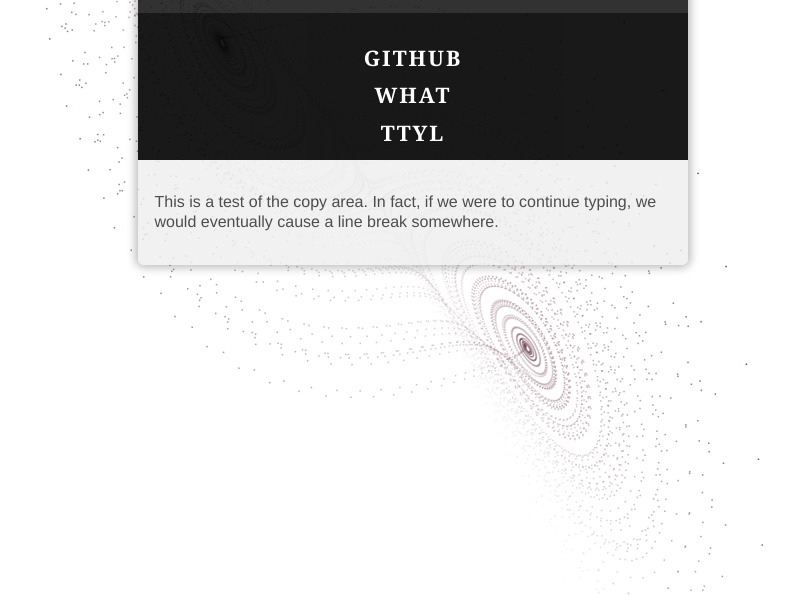
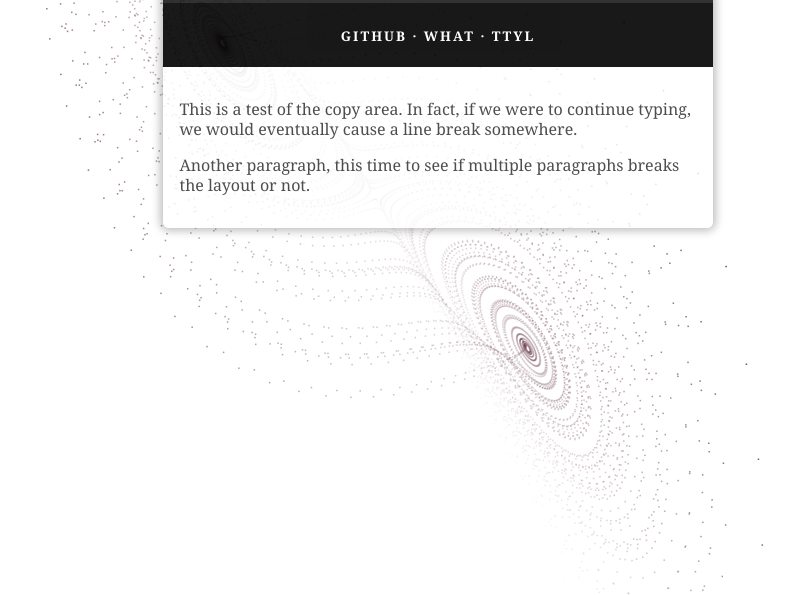
Before and after one commit to razh/about, a plain HTML site: page index.html in a window 1280 px wide. Shown: the part 205-800 px from the top of the page, without its empty margins (202-996 px from the left). Drawn offline with Linux system fonts and the light colour scheme.

Commit message:
Added middle section of hero.

```diff
--- a/css/about.css
+++ b/css/about.css
@@ -3,15 +3,24 @@
 body {
   margin: 0;
   padding: 0;
-  font-family: 'Helvetica Neue', Helvetica, Arial, sans-serif;
+
+  font-family: Georgia, Cambria, serif;
   font-size: 16px;
-  font-weight: 400;
+  font-weight: normal;
   line-height: 20px;
+
+  overflow: auto;
+  overflow-x: hidden;
 }
 
 h1, h2, h3, h4, h5, h6 {
-  font-family: Georgia, serif;
-  margin-bottom: 0;
+  margin-bottom: 10px;
+}
+
+a {
+  color: inherit;
+  font-family: inherit;
+  text-decoration: none;
 }
 
 p {
@@ -28,7 +37,7 @@
   top: 10%;
   left: 50%;
   width: 550px;
-  margin-left: -300px;
+  margin-left: -275px;
 
   -webkit-border-radius: 6px;
      -moz-border-radius: 6px;
@@ -60,17 +69,17 @@
   color: #FFF;
   background-color: #000;
   opacity: 0.9;
-  padding: 3%;
+  padding: 2%;
 }
 
 .hero .hero-middle h2 {
-  font-size: 16pt;
+  font-size: 10pt;
   letter-spacing: 2px;
   text-transform: uppercase;
 }
 
 .hero .hero-bottom {
-  background-color: #EEE;
+  background-color: #FFF;
   opacity: 0.8;
   padding: 3%;
 
@@ -89,7 +98,6 @@
 
 @media(max-width: 767px) {
   .hero {
-    position: fixed;
     top: 60px;
     right: 60px;
     left: 60px;
@@ -98,7 +106,6 @@
   }
 }
 
-
 @media(max-width: 480px) {
   .hero {
     top: 30px;
--- a/index.html
+++ b/index.html
@@ -7,18 +7,20 @@
   <body>
     <div class="hero">
       <div class="hero-top">
-        <h1 class="center">Lorem ipsum sit</h1>
-        <div class="center decoration">..................</div>
+        <h1 class="center">Lorem ipsum dolor</h1>
+        <!-- <div class="center decoration">..................</div> -->
       </div>
       <div class="hero-middle">
         <div class="center">
-          <h2>Github</h2>
-          <h2>What</h2>
-          <h2>TTYL</h2>
+          <h2>
+            <a href="#github">Github</a> &middot;
+            <a href="#what">What</a> &middot;
+            <a href="#ttyl">TTYL</a></h2>
         </div>
       </div>
       <div class="hero-bottom">
         <p>This is a test of the copy area. In fact, if we were to continue typing, we would eventually cause a line break somewhere.</p>
+        <p>Another paragraph, this time to see if multiple paragraphs breaks the layout or not.</p>
       </div>
     </div>
     <script src="js/background.js"></script>
```
